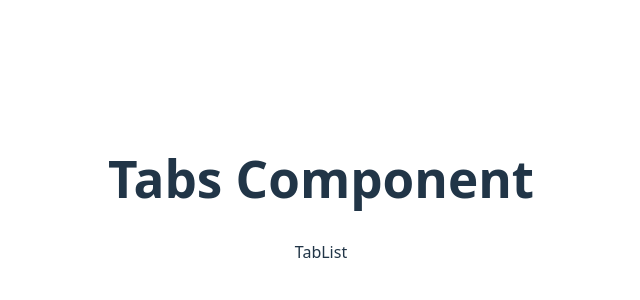
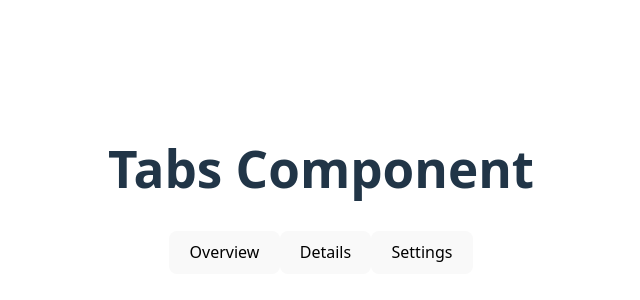
Before and after one commit to kiran-kharsel/tab-component-react, a React (Vite) app: page / in a window 1280 px wide. Shown: the part 210-510 px from the top of the page, without its empty margins (319-959 px from the left). Built offline with nearby package versions, Linux system fonts and the light colour scheme.

Commit message:
feat: render tab headers by mapping through TAB_CONFIG

```diff
--- a/src/App.jsx
+++ b/src/App.jsx
@@ -5,6 +5,8 @@ import './App.css'
 import TabList from './components/tabList/TabList'
 
 import TAB_CONFIG from './constants/tabs.js'
+
+console.log(TAB_CONFIG)
 
 function App() {
   const [count, setCount] = useState(0)
--- a/src/components/button/Button.jsx
+++ b/src/components/button/Button.jsx
@@ -1,9 +1,11 @@
 import React from 'react'
 import './style.css'
 
-function Button() {
+function Button({label, onclick = ()=>{}, ...rest}) {
   return (
-    <div>Button</div>
+    <button onClick={onclick} {...rest}>
+        {label}
+    </button>
   )
 }
 
--- a/src/components/tabList/TabList.jsx
+++ b/src/components/tabList/TabList.jsx
@@ -1,9 +1,19 @@
 import React from 'react'
 import './style.css'
+import Button from '../button'
 
-function TabList() {
+function TabList({tabs}) {
   return (
-    <div>TabList</div>
+    <div className='tabList'>
+      <div className="tabHeader">
+        {
+          tabs.map((tab, index) => {
+            return <Button key={tab.id} label={tab.label}/>
+          })
+        }
+      </div>
+      <div className="tabContent"></div>
+    </div>
   )
 }
 
```
